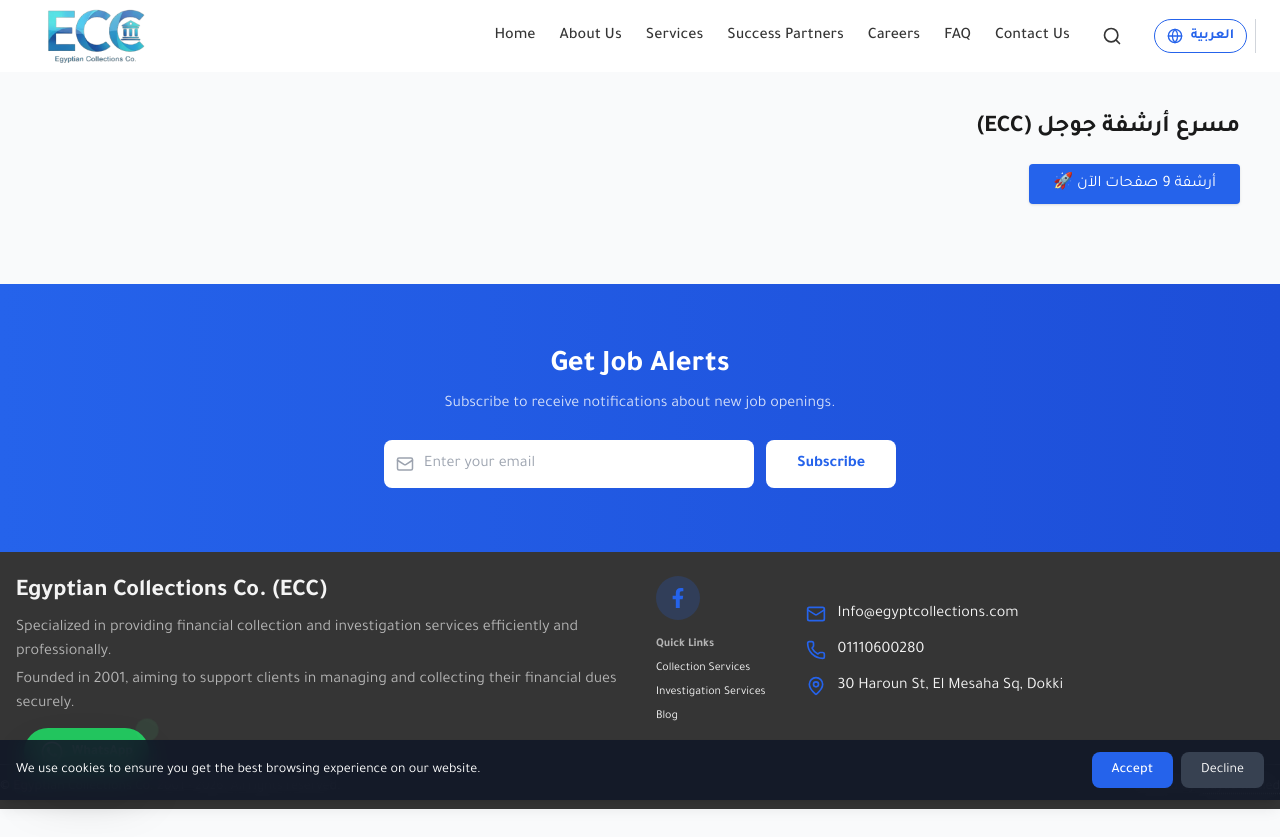
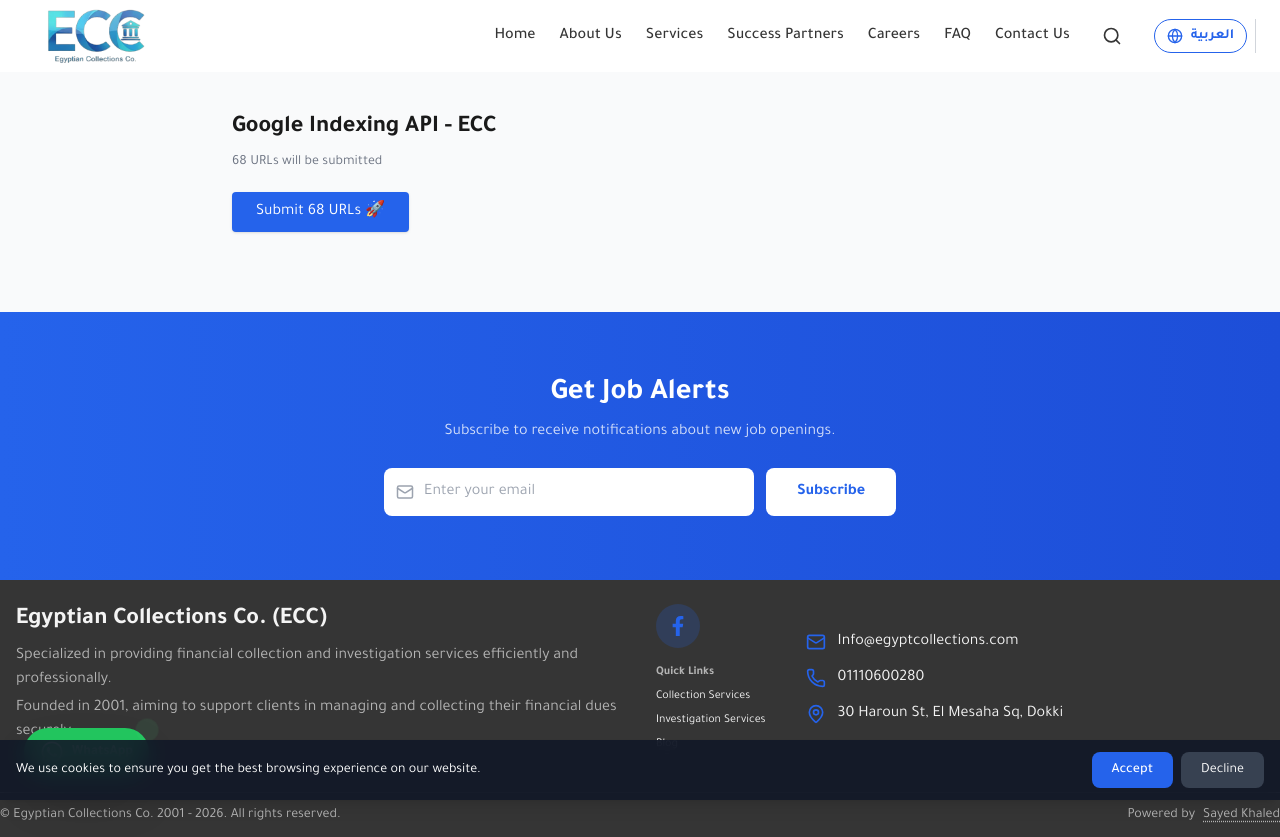
Before and after one commit to sayedkhaled19999-arch/egypt-collection-website, a Next.js app: page /en/admin/indexing in a window 1280 px wide. Before the commit the page ends 809 px from the top, so only its background shows below. Built offline with nearby package versions, Linux system fonts and the light colour scheme.

Commit message:
Update sitemap (79 URLs) + indexing page with all URLs + robots

```diff
--- a/app/[lang]/admin/indexing/page.tsx
+++ b/app/[lang]/admin/indexing/page.tsx
@@ -1,48 +1,59 @@
 'use client';
 import { useState } from 'react';
 
-const LINKS = [
-  'https://egyptcollections.com/',
-  'https://egyptcollections.com/about',
-  'https://egyptcollections.com/partners',
-  'https://egyptcollections.com/contact',
-  'https://egyptcollections.com/jobs',
-  'https://egyptcollections.com/jobs/office-collector',
-  'https://egyptcollections.com/jobs/field-collector',
-  'https://egyptcollections.com/jobs/field-investigator',
-  'https://egyptcollections.com/jobs/data-entry'
-];
+const LOCALES = ['ar', 'en'];
+
+const ALL_URLS = [
+  '/',
+  '/about',
+  '/partners',
+  '/contact',
+  '/jobs',
+  '/blog',
+  '/faq',
+  '/privacy',
+  '/services/collection',
+  '/services/investigation',
+  ...['office-collector', 'field-collector', 'field-investigator', 'data-entry'].map(id => `/jobs/${id}`),
+  ...['dokki-headquarters', 'monufia', 'beheira', 'minya', 'ismailia', 'qena'].flatMap(slug => [`/careers/${slug}`, `/branches/${slug}`]),
+  ...['how-to-apply', 'office-vs-field', 'field-investigator-guide', 'data-entry-career', 'debt-collection-tips', 'credit-investigation-guide', 'ecc-company-profile', 'career-in-collection'].map(slug => `/blog/${slug}`),
+].flatMap(path => LOCALES.map(lang => `https://egyptcollections.com/${lang}${path}`));
 
 export default function IndexingPage() {
   const [status, setStatus] = useState<string[]>([]);
+  const [running, setRunning] = useState(false);
 
   const startIndexing = async () => {
+    setRunning(true);
     setStatus([]);
-    for (const link of LINKS) {
+    for (const url of ALL_URLS) {
       try {
         const res = await fetch('/api/google-index', {
           method: 'POST',
-          body: JSON.stringify({ url: link }),
+          body: JSON.stringify({ url }),
         });
         const data = await res.json();
-        setStatus(prev => [...prev, `${link}: ${data.success ? '✅ نجح' : '❌ فشل: ' + data.error}`]);
-      } catch (e) {
-        setStatus(prev => [...prev, `${link}: ❌ خطأ اتصال`]);
+        setStatus(prev => [...prev, `${url}: ${data.success ? '✅' : '❌ ' + (data.error || 'unknown')}`]);
+      } catch {
+        setStatus(prev => [...prev, `${url}: ❌ connection error`]);
       }
     }
+    setRunning(false);
   };
 
   return (
-    <div className="p-10" dir="rtl">
-      <h1 className="text-2xl font-bold mb-5">مسرع أرشفة جوجل (ECC)</h1>
+    <div className="p-10 max-w-4xl mx-auto" dir="ltr">
+      <h1 className="text-2xl font-bold mb-2">Google Indexing API - ECC</h1>
+      <p className="text-gray-500 mb-5 text-sm">{ALL_URLS.length} URLs will be submitted</p>
       <button
         onClick={startIndexing}
-        className="bg-blue-600 text-white px-6 py-2 rounded shadow hover:bg-blue-700"
+        disabled={running}
+        className="bg-blue-600 text-white px-6 py-2 rounded shadow hover:bg-blue-700 disabled:opacity-50"
       >
-        أرشفة 9 صفحات الآن 🚀
+        {running ? 'Indexing...' : `Submit ${ALL_URLS.length} URLs 🚀`}
       </button>
-      <div className="mt-10 space-y-2">
-        {status.map((s, i) => <p key={i} className="text-sm border-b pb-1">{s}</p>)}
+      <div className="mt-10 space-y-1 font-mono text-xs max-h-[70vh] overflow-y-auto">
+        {status.map((s, i) => <p key={i} className="border-b pb-1">{s}</p>)}
       </div>
     </div>
   );
--- a/app/robots.ts
+++ b/app/robots.ts
@@ -3,10 +3,10 @@
 export default function robots(): MetadataRoute.Robots {
   return {
     rules: {
-      userAgent: '*', // السماح لكل العناكب (جوجل، بينج، ياهو...)
-      allow: '/',     // السماح بدخول الموقع بالكامل
-      disallow: '/private/', // (اختياري) لو عملت مجلد خاص مستقبلاً
+      userAgent: '*',
+      allow: '/',
+      disallow: '/private/',
     },
-    sitemap: 'https://egyptcollections.com/sitemap.xml', // رابط الخريطة اللي عملناها فوق
+    sitemap: 'https://egyptcollections.com/sitemap.xml',
   };
 }
--- a/app/sitemap.ts
+++ b/app/sitemap.ts
@@ -1,56 +1,24 @@
-// --- START OF FILE app/sitemap.ts ---
-
 import { MetadataRoute } from 'next';
 
 export default function sitemap(): MetadataRoute.Sitemap {
   const baseUrl = 'https://egyptcollections.com';
-
-  // اللغات الموجودة في الموقع
   const locales = ['ar', 'en'];
 
-  // 1. مسارات الصفحات الثابتة
   const staticPaths = [
-    '',          // الرئيسية
-    '/about',    // من نحن
-    '/contact',  // تواصل معنا
-    '/jobs',     // الوظائف
-    '/partners', // الشركاء
-    '/privacy',  // الخصوصية
-    '/blog',     // المدونة
-    '/faq',      // الأسئلة الشائعة
-    '/services/collection',  // خدمات التحصيل
-    '/services/investigation',  // خدمات الاستعلام
+    '', '/about', '/contact', '/jobs', '/partners', '/privacy',
+    '/blog', '/faq', '/services/collection', '/services/investigation',
   ];
 
-  // 2. معرفات الوظائف (الديناميكية)
-  const jobIds = [
-    'office-collector',
-    'field-collector',
-    'field-investigator',
-    'data-entry'
-  ];
+  const jobIds = ['office-collector', 'field-collector', 'field-investigator', 'data-entry'];
+  const branchSlugs = ['dokki-headquarters', 'monufia', 'beheira', 'minya', 'ismailia', 'qena'];
 
-  // 3. معرفات فروع الوظائف
-  const branchSlugs = [
-    'dokki-headquarters',
-    'monufia',
-    'beheira',
-    'minya',
-    'ismailia',
-    'qena'
-  ];
-
-  // 4. معرفات المقالات
   const blogSlugs = [
-    'how-to-apply',
-    'office-vs-field',
-    'field-investigator-guide',
-    'data-entry-career'
+    'how-to-apply', 'office-vs-field', 'field-investigator-guide', 'data-entry-career',
+    'debt-collection-tips', 'credit-investigation-guide', 'ecc-company-profile', 'career-in-collection',
   ];
 
   const sitemapEntries: MetadataRoute.Sitemap = [];
 
-  // أولاً: تكرار الصفحات الثابتة لكل لغة
   staticPaths.forEach((path) => {
     locales.forEach((lang) => {
       sitemapEntries.push({
@@ -62,7 +30,6 @@
     });
   });
 
-  // ثانياً: تكرار صفحات الوظائف لكل لغة
   jobIds.forEach((id) => {
     locales.forEach((lang) => {
       sitemapEntries.push({
@@ -74,7 +41,6 @@
     });
   });
 
-  // ثالثاً: صفحات فروع التوظيف
   branchSlugs.forEach((slug) => {
     locales.forEach((lang) => {
       sitemapEntries.push({
@@ -86,7 +52,17 @@
     });
   });
 
-  // رابعاً: المقالات
+  branchSlugs.forEach((slug) => {
+    locales.forEach((lang) => {
+      sitemapEntries.push({
+        url: `${baseUrl}/${lang}/branches/${slug}`,
+        lastModified: new Date(),
+        changeFrequency: 'monthly',
+        priority: 0.85,
+      });
+    });
+  });
+
   blogSlugs.forEach((slug) => {
     locales.forEach((lang) => {
       sitemapEntries.push({
```
